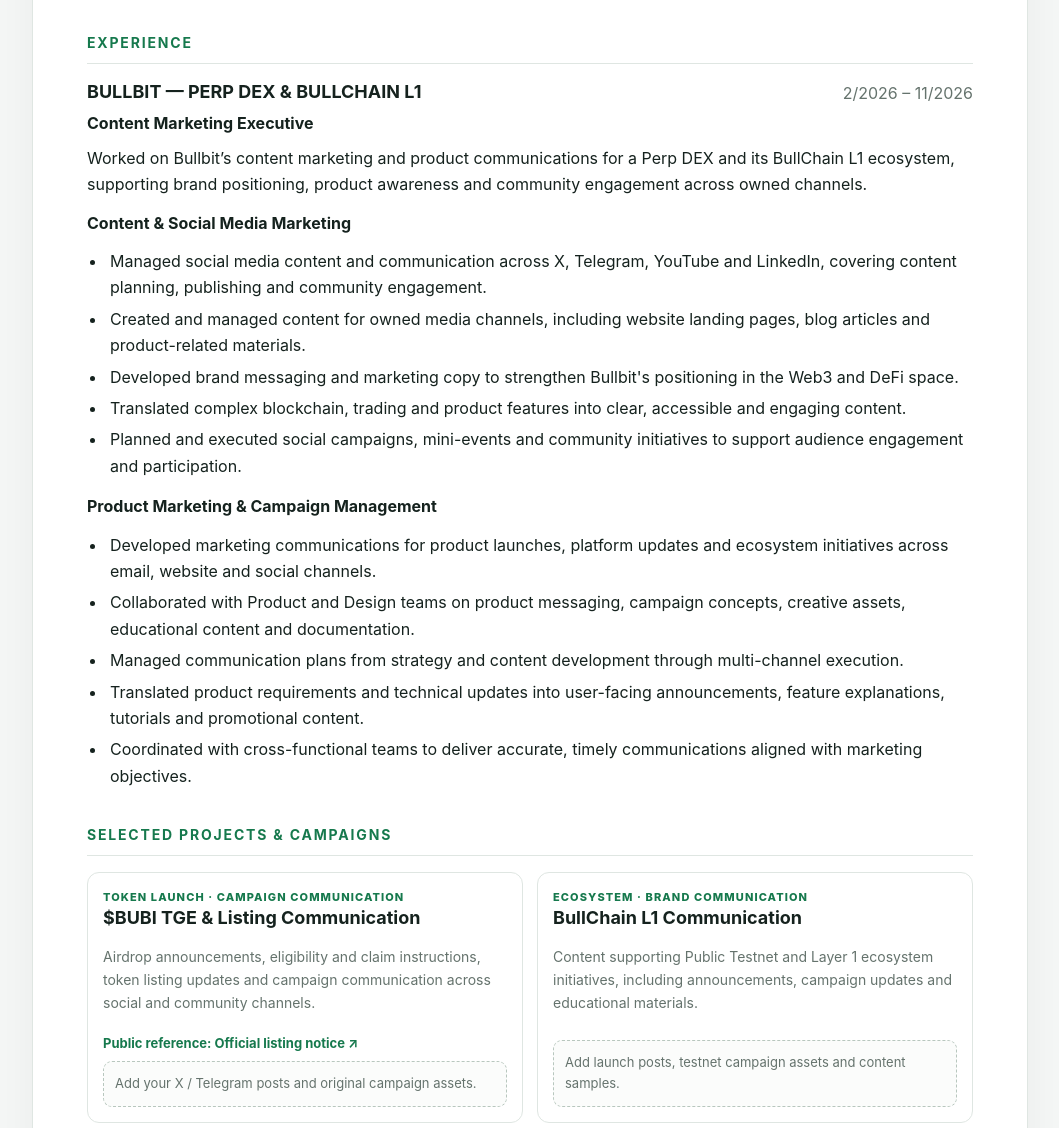
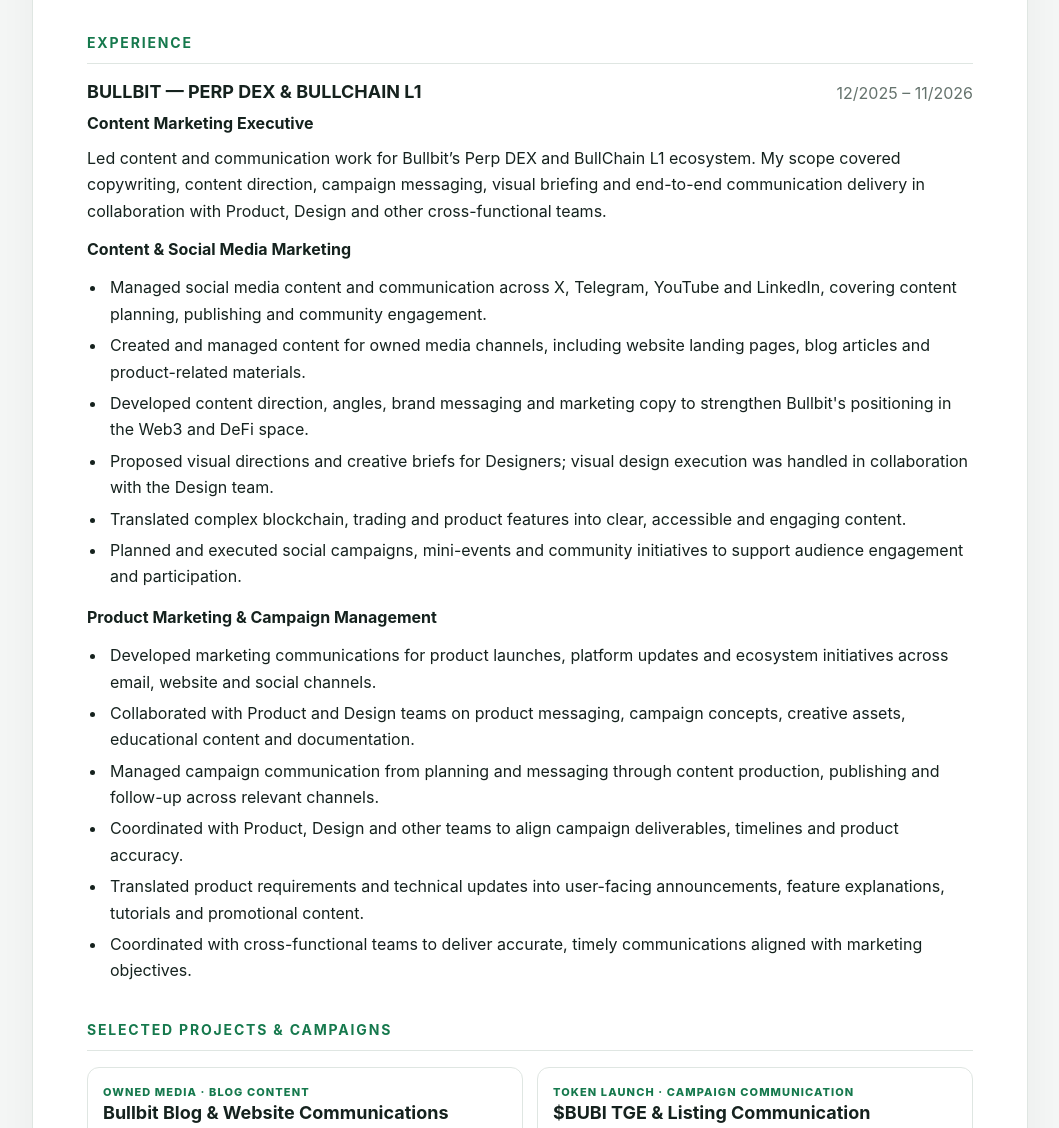
Before and after one commit to dolenhatnam-cyber/dolenhatnam-cyber.github.io, a plain HTML site: page index.html in a window 1280 px wide. Shown: the part 1165-2293 px from the top of the page, without its empty margins (110-1169 px from the left). Drawn offline with Linux system fonts and the light colour scheme.

Commit message:
Refine Bullbit experience and add owned media case study

```diff
--- a/index.html
+++ b/index.html
@@ -27,22 +27,25 @@
 <div class="skill"><strong>Owned Media</strong>Website landing pages · Blog articles · Product pages · Email communication</div>
 <div class="skill"><strong>Industry Knowledge</strong>Web3 · DeFi · Perp DEX · Layer 1 · RWA · Crypto trading · Blockchain ecosystems</div>
 </div></section>
-<section id="experience"><h2>Experience</h2><div class="jobhead"><div><h3>BULLBIT — PERP DEX & BULLCHAIN L1</h3><strong>Content Marketing Executive</strong></div><div class="muted">2/2026 – 11/2026</div></div>
-<p>Worked on Bullbit’s content marketing and product communications for a Perp DEX and its BullChain L1 ecosystem, supporting brand positioning, product awareness and community engagement across owned channels.</p>
+<section id="experience"><h2>Experience</h2><div class="jobhead"><div><h3>BULLBIT — PERP DEX & BULLCHAIN L1</h3><strong>Content Marketing Executive</strong></div><div class="muted">12/2025 – 11/2026</div></div>
+<p>Led content and communication work for Bullbit’s Perp DEX and BullChain L1 ecosystem. My scope covered copywriting, content direction, campaign messaging, visual briefing and end-to-end communication delivery in collaboration with Product, Design and other cross-functional teams.</p>
 <p><strong>Content & Social Media Marketing</strong></p><ul>
 <li>Managed social media content and communication across X, Telegram, YouTube and LinkedIn, covering content planning, publishing and community engagement.</li>
 <li>Created and managed content for owned media channels, including website landing pages, blog articles and product-related materials.</li>
-<li>Developed brand messaging and marketing copy to strengthen Bullbit's positioning in the Web3 and DeFi space.</li>
+<li>Developed content direction, angles, brand messaging and marketing copy to strengthen Bullbit's positioning in the Web3 and DeFi space.</li>
+<li>Proposed visual directions and creative briefs for Designers; visual design execution was handled in collaboration with the Design team.</li>
 <li>Translated complex blockchain, trading and product features into clear, accessible and engaging content.</li>
 <li>Planned and executed social campaigns, mini-events and community initiatives to support audience engagement and participation.</li>
 </ul><p><strong>Product Marketing & Campaign Management</strong></p><ul>
 <li>Developed marketing communications for product launches, platform updates and ecosystem initiatives across email, website and social channels.</li>
 <li>Collaborated with Product and Design teams on product messaging, campaign concepts, creative assets, educational content and documentation.</li>
-<li>Managed communication plans from strategy and content development through multi-channel execution.</li>
+<li>Managed campaign communication from planning and messaging through content production, publishing and follow-up across relevant channels.</li>
+<li>Coordinated with Product, Design and other teams to align campaign deliverables, timelines and product accuracy.</li>
 <li>Translated product requirements and technical updates into user-facing announcements, feature explanations, tutorials and promotional content.</li>
 <li>Coordinated with cross-functional teams to deliver accurate, timely communications aligned with marketing objectives.</li>
 </ul></section>
 <section id="projects"><h2>Selected Projects & Campaigns</h2><div class="project-grid">
+<article class="project"><div class="tag">Owned media · Blog content</div><h3>Bullbit Blog & Website Communications</h3><p>Managed editorial and product communication for Bullbit’s blog, including article angles, headlines, summaries and announcement content. Worked with the team on visual direction and the presentation of blog content across Featured, Top Reads and announcement listings.</p><a class="proof" href="https://bullbit.ai/blog/en" target="_blank" rel="noopener">Visit Bullbit Blog ↗</a><div class="placeholder">Blog homepage and announcements listing screenshots available as supporting work samples.</div></article>
 <article class="project"><div class="tag">Token launch · Campaign communication</div><h3>$BUBI TGE & Listing Communication</h3><p>Airdrop announcements, eligibility and claim instructions, token listing updates and campaign communication across social and community channels.</p><a class="proof" href="https://bullbit.ai/blog/en/official-notice-regarding-the-listing-of-bubi">Public reference: Official listing notice ↗</a><div class="placeholder">Add your X / Telegram posts and original campaign assets.</div></article>
 <article class="project"><div class="tag">Ecosystem · Brand communication</div><h3>BullChain L1 Communication</h3><p>Content supporting Public Testnet and Layer 1 ecosystem initiatives, including announcements, campaign updates and educational materials.</p><div class="placeholder">Add launch posts, testnet campaign assets and content samples.</div></article>
 <article class="project"><div class="tag">Product marketing · Education</div><h3>Copy Trade Product Education</h3><p>Product education explaining Copy Trade workflows, Master and Follower roles, feature benefits and leaderboard-related functionality.</p><a class="proof" href="https://app.bullbit.ai/copy-trade/leaderboard">Public reference: Copy Trade leaderboard ↗</a><div class="placeholder">Add tutorial video, product guides and related posts.</div></article>
@@ -50,9 +53,9 @@
 <article class="project"><div class="tag">Promotion · Trading</div><h3>Zero Trading Fee Campaigns</h3><p>Promotional messaging for ETH-USDC and SOL-USDC zero-fee trading campaigns, communicating benefits, eligible pairs and campaign timelines.</p><div class="placeholder">Add campaign announcement links and banner samples.</div></article>
 <article class="project"><div class="tag">Product communication</div><h3>Platform Updates & Feature Announcements</h3><p>User-facing communication for platform features, trading updates, tutorials and product announcements, coordinated with relevant teams.</p><div class="placeholder">Add feature announcement posts and product documentation samples.</div></article>
 </div></section>
-<section id="proof"><h2>Proof of Work</h2><p class="muted">A curated selection of original content, campaign creatives, product education and public communications. Additional samples will be added as supporting files are organized.</p><div class="skills">
+<section id="proof"><h2>Proof of Work</h2><p class="muted">A curated selection of content and communication work across social channels, Bullbit Blog, product announcements and integrated campaigns. Copywriting, content direction and campaign messaging were my direct contributions; visual execution was developed with the Design team.</p><div class="skills">
 <div class="skill"><strong>Social Media</strong><div class="placeholder">Add X, Telegram, YouTube and LinkedIn links/screenshots.</div></div>
-<div class="skill"><strong>Website & Blog</strong><div class="placeholder">Add landing pages, blog articles and product content.</div></div>
+<div class="skill"><strong>Website & Blog</strong>Editorial planning · Article angles · Headlines and summaries · Product announcements · Blog content presentation<br><a class="proof" href="https://bullbit.ai/blog/en" target="_blank" rel="noopener">View Bullbit Blog ↗</a></div>
 <div class="skill"><strong>Campaign Assets</strong><div class="placeholder">Add banners, key visuals, infographics and campaign copy.</div></div>
 <div class="skill"><strong>Product Education</strong><div class="placeholder">Add tutorials, feature guides and documentation.</div></div>
 <div class="skill"><strong>Performance</strong><div class="placeholder">Add verified reach, impressions, engagement and participation metrics.</div></div>
```
